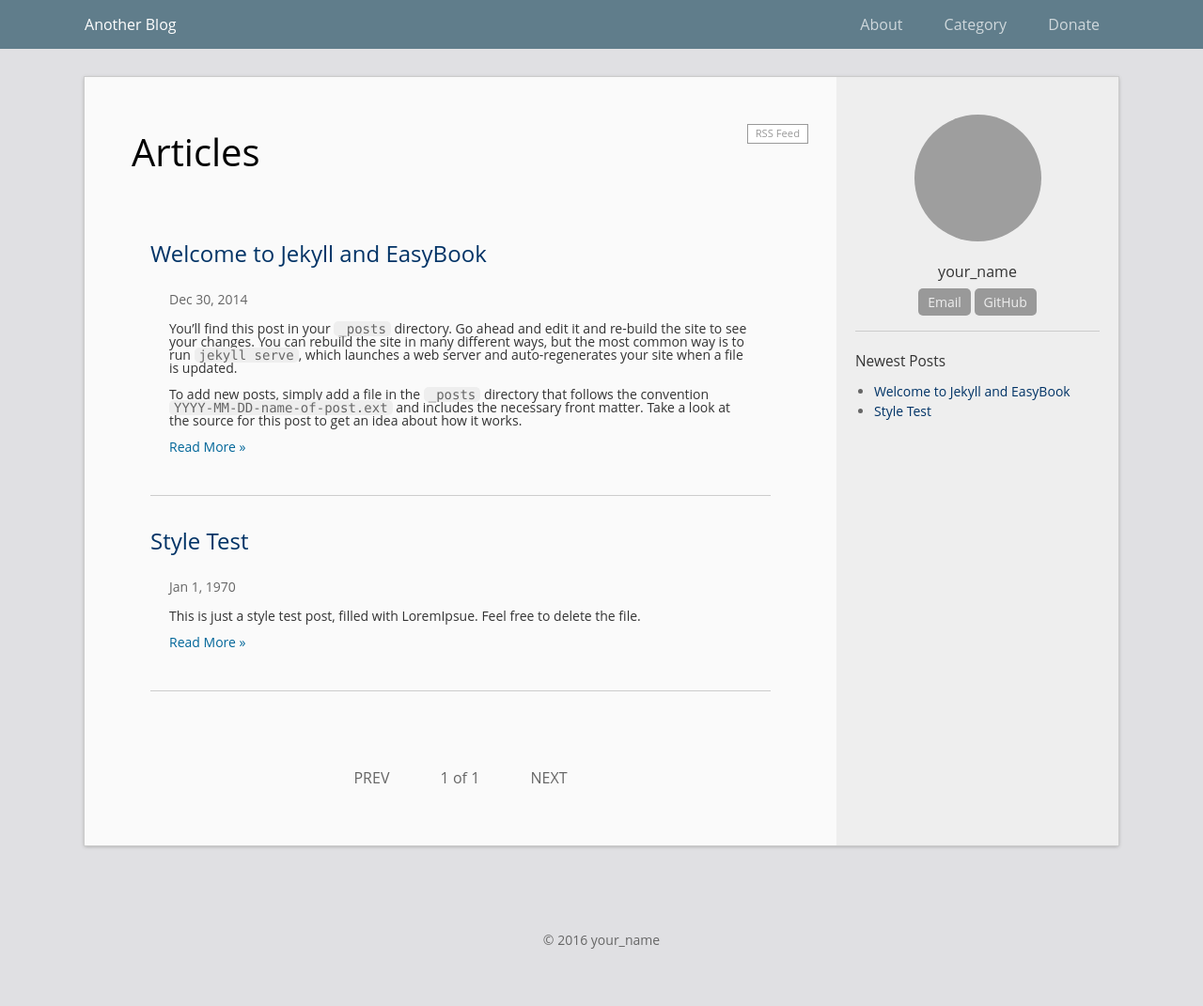
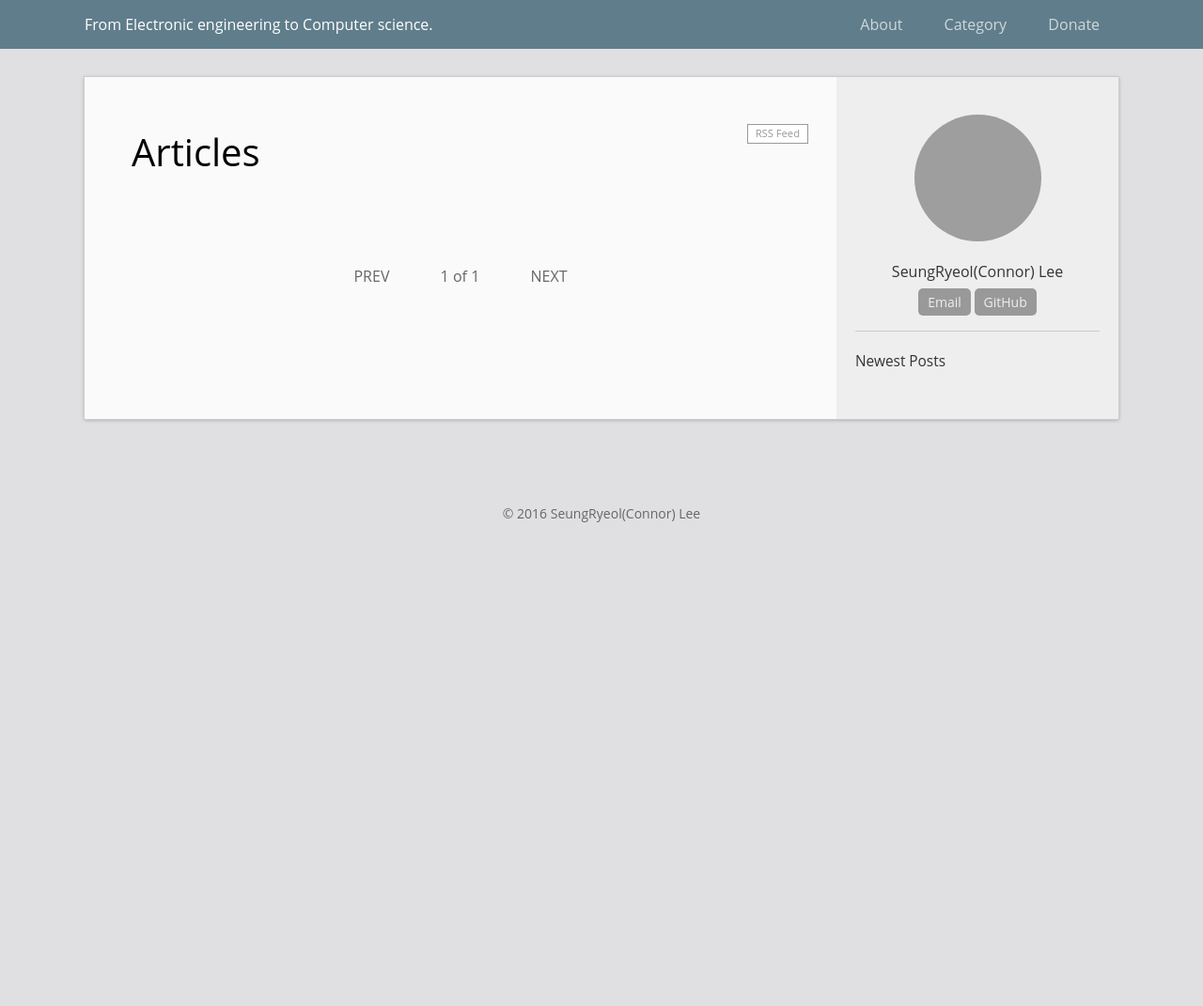
Before and after one commit to zizztux/zizztux.github.io, a Jekyll site: the page built from index.html, in a window 1280 px wide. Shown: the whole page at 94% size. Built offline with Jekyll 4.4.1, drawn with Linux system fonts in a browser that asks for light colours; the list of posts is cut into pages by our own code; after the commit the page ends 900 px from its top, so only the background shows below that; grey boxes are pictures that could not be loaded.

Commit message:
site: customize EasyBook theme for me.

````diff
--- a/_config.yml
+++ b/_config.yml
@@ -1,21 +1,21 @@
 # Site settings
-title: Another Blog
-url: "http://laobubu.github.io"    # the protocol and hostname of your site, eg. `http://laobubu.github.io`
-baseurl: "/jekyll-theme-EasyBook" # the prefix of your site uri, eg. `"/jekyll-theme-EasyBook"` or empty string `""`
+title: From Electronic engineering to Computer science.
+url: "https://zizztux.github.io"
+baseurl: ""
 #timezone: Asia/Chongqing
 description: >
-  One or more sentences introducing this blog.
+  Building up to Computer science from Electronic engineering.
 
 # Your information
-email: your_email@example.com
-author: your_name
+email: zizztux@gmail.com
+author: SeungRyeol(Connor) Lee
 avatar: "//www.gravatar.com/avatar/your_email_md5?d=mm&s=135"
 profile: One sentence introducing yourself.
 #twitter_username: twitter_username
 #github_username:  github_username
 profile_links:
-  Email: "mailto:your_email@example.com"
-  GitHub: "https://github.com/laobubu/jekyll-theme-EasyBook"
+  Email: "mailto:zizztux@gmail.com"
+  GitHub: "https://github.com/zizztux/zizztux.github.io"
   # You can add more profile links above, or edit _includes/sidebar.html
 
 # Comment Service (Disqus or 多说)
--- a/_posts/1970-01-01-test.md
+++ /dev/null
@@ -1,78 +0,0 @@
----
-layout: post
-title:  "Style Test"
-date:   1970-01-01 08:00
-categories: jekyll
-permalink: /archivers/test
----
-
-This is just a style test post, filled with LoremIpsue. Feel free to delete the file.
-
-![](http://lorempixel.com/400/200/)
-
-# Lorem ipsum dolor
-
-Sit amet, consectetur adipiscing elit. Phasellus nisi odio, scelerisque vitae volutpat non, facilisis non erat. In gravida placerat pulvinar. Maecenas ac pretium sem. In consectetur nulla leo, ut maximus nisi volutpat eget. Vestibulum vitae malesuada risus, egestas placerat felis. In sed sollicitudin elit. Sed bibendum porttitor dui.
-
-## Condimentum mauris Accumsan
-
-Eu. Suspendisse scelerisque, orci vel elementum accumsan, sem turpis congue justo, et vulputate lacus orci vel felis. Pellentesque at gravida felis, vitae pretium erat. Pellentesque convallis mi vitae lectus semper, quis pellentesque lectus tristique.
-
-## Duis a nibh in
-
-Consectetur ultrices. Cum sociis natoque penatibus et magnis dis parturient montes, nascetur ridiculus mus.
-
-> Vivamus placerat, tortor et aliquam porttitor, risus mi dapibus neque, vitae vulputate urna.
-> -- Lorem
-
-Apurus vel sapien. Fusce at condimentum nibh.
-
-### Donec ut urna
-
-A dolor rhoncus posuere vel porttitor tortor. Integer ex lacus, sagittis ac tellus et, laoreet condimentum massa.
-
-![](http://lorempixel.com/400/400/)
-
-Aliquam tempor pharetra lacus, vel bibendum purus dapibus nec. Integer hendrerit massa ut libero euismod, id gravida neque facilisis.
-
-## Nunc nec
-
-Karan justo id turpis auctor pharetra. Fusce pretium ornare facilisis. Aliquam eget scelerisque ex, eu volutpat leo. Proin pharetra est felis, sit amet suscipit orci mattis quis.
-
-1. Etiam bibendum purus tincidunt
-2. As dapibus enim et, porta ligula.
-3. Morbi tempus, mauris sed sodales auctor, nulla erat fringilla purus, vel sodales nulla nunc sit amet purus.
-4. Praesent pellentesque urna et leo eleifend molestie ac ac ex.
-5. Ut eu sagittis metus, et malesuada libero.
-
-Class aptent taciti sociosqu ad litora torquent per conubia nostra, per inceptos himenaeos. Etiam placerat mauris a libero tempus facilisis. Maecenas ut augue lacinia, ornare mi in, lobortis arcu. Lorem ipsum dolor sit amet, consectetur adipiscing elit. Duis justo elit, blandit vel tincidunt ac, imperdiet ut neque.
-
-# Class aptent
-
-taciti sociosqu ad litora torquent per conubia nostra, per inceptos himenaeos. Aliquam erat volutpat. Sed at semper sem. Morbi in finibus tellus. Pellentesque nec dapibus risus.
-
-~~~cpp
-  #include <iostream>
-
-  int main () {
-    std::cout << "Hello world!" << std::endl;
-  }
-~~~
-
-vitae erat non congue. Proin sagittis vitae justo at cursus. Phasellus egestas bibendum urna vel condimentum.
-
-## Fusce a ullamcorper nisl
-
-Pellentesque vehicula faucibus nibh, **a pharetra odio pretium ac.** Mauris eget gravida orci, vitae tincidunt urna. Integer pharetra ante in porta maximus. Morbi ac arcu lacinia, posuere mauris vitae, lobortis dui. Lorem ipsum dolor sit amet, consectetur adipiscing elit. Nunc vitae metus nibh. Cras quis malesuada nisi. Ut porttitor, ipsum vel suscipit posuere, elit purus egestas velit, ac lobortis urna orci nec mi.
-
-## Maecenas bibendum nisi
-
-Aleo facilisis porttitor ac ac metus. **Vivamus faucibus faucibus bibendum.** Donec efficitur consectetur erat quis porttitor. Ut id euismod nunc. Sed venenatis eleifend suscipit. Donec magna purus, porta eget enim a, ornare porttitor nibh. Cras nisl nibh, viverra vitae magna quis, hendrerit facilisis sem.
-
-| table | test | lorem |
-|:-----:|:----:|:-----:|
-| Praesent ultrices | convallis lorem | at sollicitudin enim |
-| Mauris | tristique cursus | arcu ac |
-| facilisis | Proin |  vulputate neque lectus|
-
- maximus malesuada est rutrum ac. Sed blandit semper faucibus. Nam venenatis consectetur malesuada. Nulla lacus purus, ultrices ac eros porttitor, finibus sodales augue. Suspendisse tincidunt, felis in placerat euismod, libero nulla interdum nisl, commodo efficitur felis dui in libero. Integer lobortis sapien sit amet orci tristique auctor a sit amet neque. Nunc tincidunt iaculis purus eget maximus. Fusce risus justo, rutrum at magna sed, rhoncus lacinia lectus. Vivamus lobortis odio ex, ac vehicula nunc facilisis non. Aliquam fermentum diam massa. Sed cursus, nisi varius laoreet aliquet, tortor urna porta turpis, in dictum urna enim vel leo. Etiam at lacus lorem. Vivamus ornare vitae nisl vel malesuada.
--- a/_posts/2014-12-30-welcome-to-jekyll.markdown
+++ /dev/null
@@ -1,80 +0,0 @@
----
-layout: post
-title:  "Welcome to Jekyll and EasyBook"
-date:   2014-12-30 09:00:13
-categories: jekyll update
-permalink: /archivers/hello
----
-
-You’ll find this post in your `_posts` directory. Go ahead and edit it and re-build the site to see your changes. You can rebuild the site in many different ways, but the most common way is to run `jekyll serve`, which launches a web server and auto-regenerates your site when a file is updated.
-
-To add new posts, simply add a file in the `_posts` directory that follows the convention `YYYY-MM-DD-name-of-post.ext` and includes the necessary front matter. Take a look at the source for this post to get an idea about how it works.
-
-<!--more-->
-
-GitHub Flavored Markdown is supported.
-
-```ruby
-def print_hi(name)
-  puts "Hi, #{name}"
-end
-print_hi('Tom')
-#=> prints 'Hi, Tom' to STDOUT.
-```
-
-And $$\mathcal{ Mathematics }$$ is supported!
-
-Use `$$` to wrap your formulas. For example, `$$ e^{i\pi} + 1 = 0 $$` displays $$  e^{i\pi} + 1 = 0  $$
-
-Multi-line forumlas are supported too.
-
-$$
-\begin{aligned}
-& J(w, b) = \frac{1}{m} \sum_{i=1}^{m}L(\hat{y}^{(i)}, y^{(i)})
-+ \frac{\lambda}{2m} \sum_{l=1}^{L}{||w||}^2_F\\\\
-& {||w||}^2_F = \sum_{i = 1}^{n[l]}\sum_{j = 1}^{n[l-1]}(w_{ij})^2
-\end{aligned}
-$$
-
-
-## EasyBook Advanced Functions ##
-
-You are using [EasyBook][github-easybook] the template from [laobubu.net](http://laobubu.net). Therefore some features are supported now:
-
-* **Pagination** is enabled.
-* **Disqus** or **多说** is ready.
-* **TOC** for posts is enabled.
-* **Profile** including your links and avatar on the sidebar.
-* *And more...*
-
-> **Tips:** You can disable Disqus or 多说 on posts/pages by adding `nocomments: true` into [YAML Front Matter][frontmatter].
-
-EasyBook uses upaiyun CDN to make everyone lncluding Chinese visitors feel speedy. You can find it in `_includes/footer.html` and change it to your favorite CDN like Google CDN.
-
-## Support me by... ##
-
-### Add a link ###
-
-EasyBook does not make the footer heavy; the link to theme could be on `about.md`:
-
-> This website is using [laobubu](http://laobubu.net)'s theme: [EasyBook](https://github.com/laobubu/jekyll-theme-EasyBook)
-
-### Donate (PayPal or 支付宝) ###
-
-That's the best :smile:
-
-Please visit [http://laobubu.net/donate.html](http://laobubu.net/donate.html)
-
-### Star and Fork on GitHub (free) ###
-
-Not going to donate? That's okay. You can also send out your precious star [on GitHub][github-easybook].
-
-## And Here We Go ##
-
-Check out the [Jekyll docs][jekyll] for more info on how to get the most out of Jekyll. File all bugs/feature requests at [Jekyll’s GitHub repo][jekyll-gh]. If you have questions, you can ask them on [Jekyll’s dedicated Help repository][jekyll-help].
-
-[jekyll]:      http://jekyllrb.com
-[jekyll-gh]:   https://github.com/jekyll/jekyll
-[jekyll-help]: https://github.com/jekyll/jekyll-help
-[frontmatter]: http://jekyllrb.com/docs/frontmatter/
-[github-easybook]: https://github.com/laobubu/jekyll-theme-EasyBook
````
